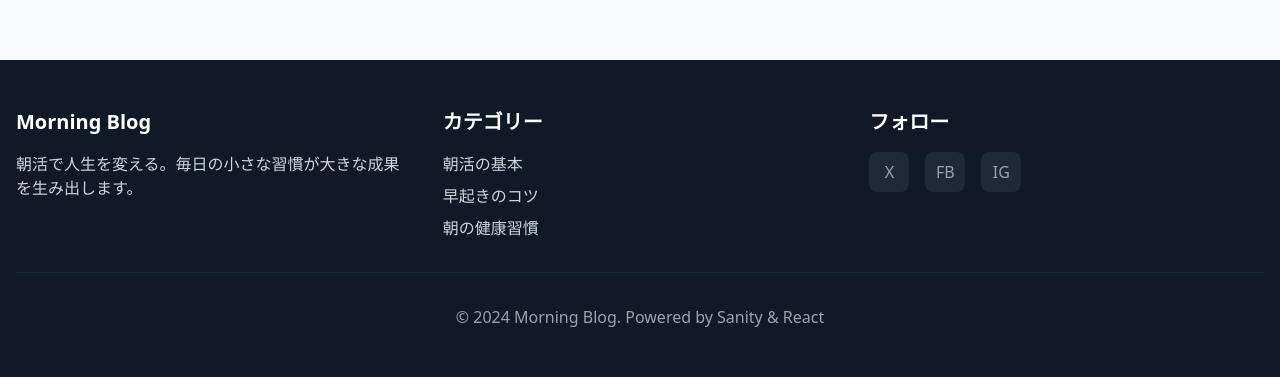
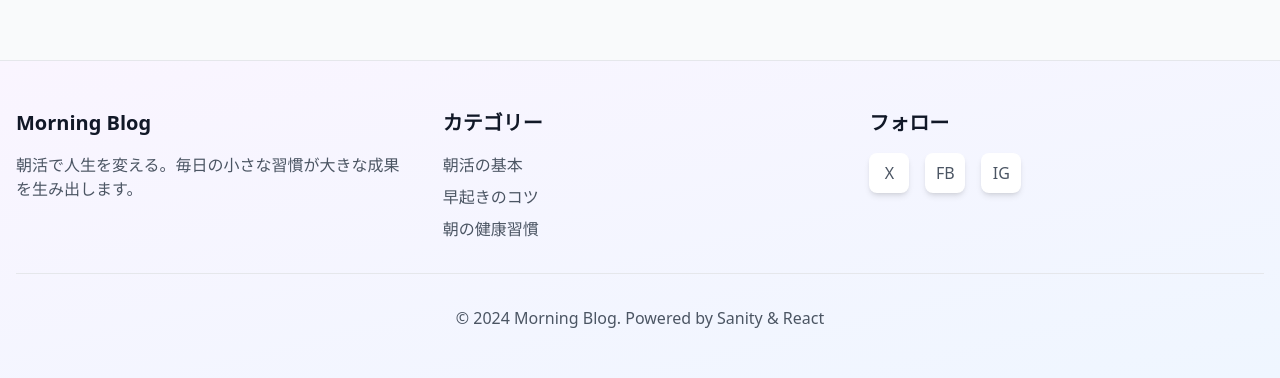
Before and after one commit to shin3203/sanity-blog, a React (Vite) app: page / in a window 1280 px wide. Shown: the part 1194-1572 px from the top of the page. Built offline with nearby package versions, Linux system fonts and the light colour scheme; no server answers.

Commit message:
ダークモードを完全に削除し、明るいデザインに統一

```diff
--- a/src/App.tsx
+++ b/src/App.tsx
@@ -73,39 +73,39 @@ function AppContent() {
       </main>
 
       {/* フッター */}
-      <footer className="bg-gray-900 text-white">
+      <footer className="bg-gradient-to-br from-purple-50 to-blue-50 border-t border-gray-200">
         <div className="container mx-auto px-4 py-12">
           <div className="grid grid-cols-1 md:grid-cols-3 gap-8">
             <div>
-              <h3 className="text-xl font-bold mb-4">Morning Blog</h3>
-              <p className="text-gray-300">
+              <h3 className="text-xl font-bold mb-4 text-gray-900">Morning Blog</h3>
+              <p className="text-gray-600">
                 朝活で人生を変える。毎日の小さな習慣が大きな成果を生み出します。
               </p>
             </div>
             <div>
-              <h3 className="text-xl font-bold mb-4">カテゴリー</h3>
+              <h3 className="text-xl font-bold mb-4 text-gray-900">カテゴリー</h3>
               <ul className="space-y-2">
-                <li><a href="#" className="text-gray-300 hover:text-white transition-colors">朝活の基本</a></li>
-                <li><a href="#" className="text-gray-300 hover:text-white transition-colors">早起きのコツ</a></li>
-                <li><a href="#" className="text-gray-300 hover:text-white transition-colors">朝の健康習慣</a></li>
+                <li><a href="#" className="text-gray-600 hover:text-purple-600 transition-colors">朝活の基本</a></li>
+                <li><a href="#" className="text-gray-600 hover:text-purple-600 transition-colors">早起きのコツ</a></li>
+                <li><a href="#" className="text-gray-600 hover:text-purple-600 transition-colors">朝の健康習慣</a></li>
               </ul>
             </div>
             <div>
-              <h3 className="text-xl font-bold mb-4">フォロー</h3>
+              <h3 className="text-xl font-bold mb-4 text-gray-900">フォロー</h3>
               <div className="flex space-x-4">
-                <a href="#" className="w-10 h-10 bg-gray-800 rounded-lg flex items-center justify-center hover:bg-gray-700 transition-colors">
-                  <span className="text-gray-400">X</span>
+                <a href="#" className="w-10 h-10 bg-white rounded-lg flex items-center justify-center hover:bg-purple-100 transition-colors shadow-md">
+                  <span className="text-gray-600">X</span>
                 </a>
-                <a href="#" className="w-10 h-10 bg-gray-800 rounded-lg flex items-center justify-center hover:bg-gray-700 transition-colors">
-                  <span className="text-gray-400">FB</span>
+                <a href="#" className="w-10 h-10 bg-white rounded-lg flex items-center justify-center hover:bg-purple-100 transition-colors shadow-md">
+                  <span className="text-gray-600">FB</span>
                 </a>
-                <a href="#" className="w-10 h-10 bg-gray-800 rounded-lg flex items-center justify-center hover:bg-gray-700 transition-colors">
-                  <span className="text-gray-400">IG</span>
+                <a href="#" className="w-10 h-10 bg-white rounded-lg flex items-center justify-center hover:bg-purple-100 transition-colors shadow-md">
+                  <span className="text-gray-600">IG</span>
                 </a>
               </div>
             </div>
           </div>
-          <div className="border-t border-gray-800 mt-8 pt-8 text-center text-gray-400">
+          <div className="border-t border-gray-200 mt-8 pt-8 text-center text-gray-600">
             <p>&copy; 2024 Morning Blog. Powered by Sanity & React</p>
           </div>
         </div>
--- a/src/index.css
+++ b/src/index.css
@@ -9,15 +9,15 @@
 }
 
 ::-webkit-scrollbar-track {
-  @apply bg-slate-900;
+  @apply bg-gray-100;
 }
 
 ::-webkit-scrollbar-thumb {
-  @apply bg-slate-700 rounded-full;
+  @apply bg-gray-400 rounded-full;
 }
 
 ::-webkit-scrollbar-thumb:hover {
-  @apply bg-slate-600;
+  @apply bg-gray-500;
 }
 
 /* カスタムアニメーション */
```
